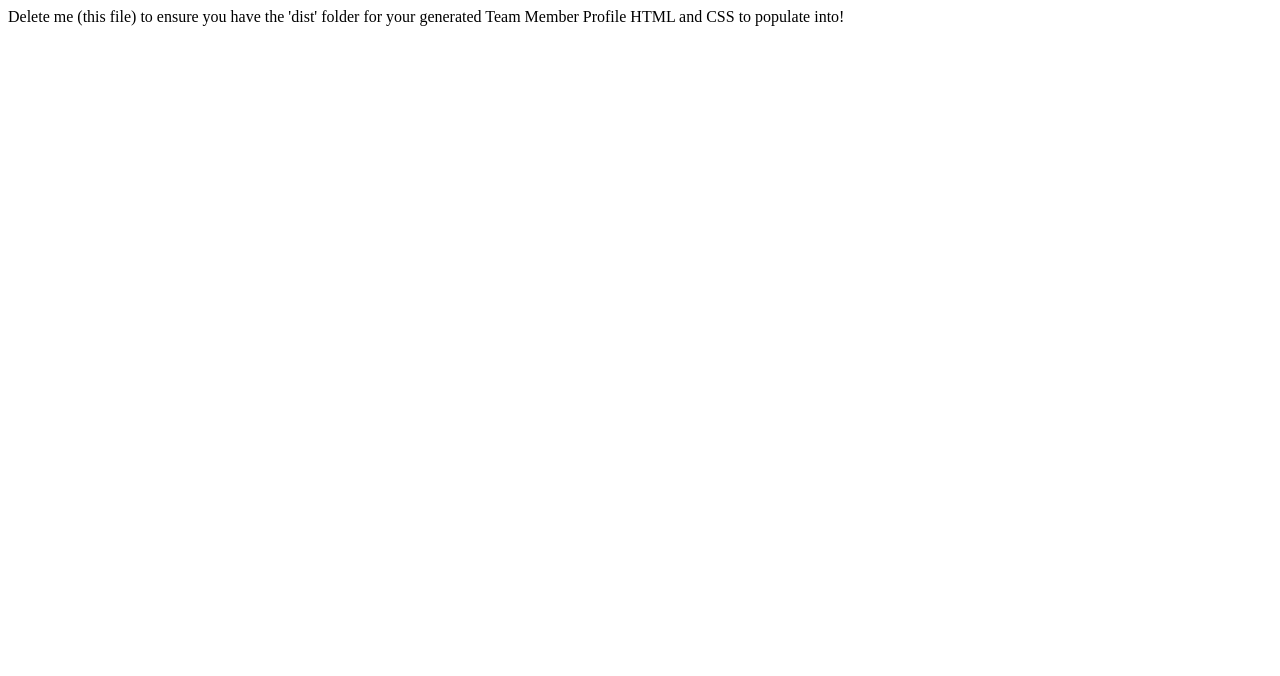
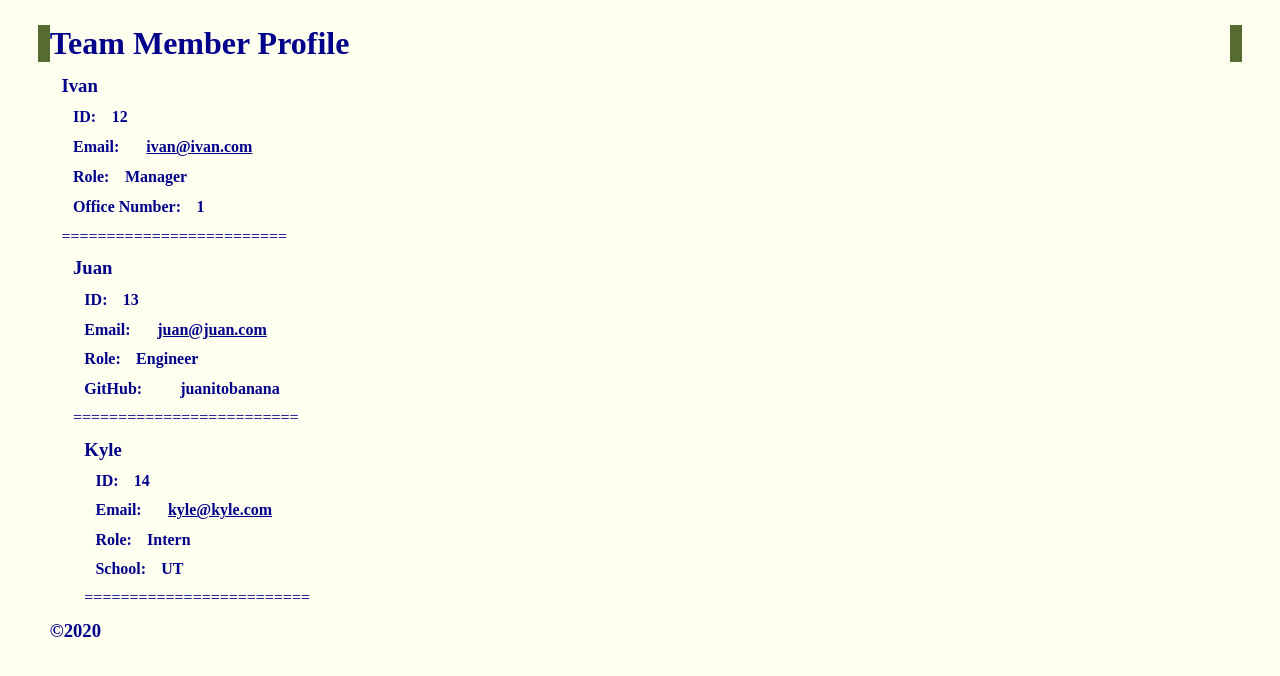
Before and after one commit to kirstgonz/team-profile-generator, a website: page dist/placeholder.html in a window 1280 px wide. Drawn offline with Linux system fonts and the light colour scheme.

Commit message:
updated placeholder.html to have dynamically created file from the generator

```diff
--- a/dist/placeholder.html
+++ b/dist/placeholder.html
@@ -1,3 +1,61 @@
-Delete me (this file) to ensure you have the
+<!-- Delete me (this file) to ensure you have the
 'dist' folder for your generated Team Member Profile
-HTML and CSS to populate into!
+HTML and CSS to populate into!  -->
+
+<!-- Example dynamically created HTML -->
+<!DOCTYPE html>
+    <html lang="en">
+
+    <head>
+      <meta charset="UTF-8">
+      <meta name="viewport" content="width=device-width, initial-scale=1.0">
+      <meta http-equiv="X-UA-Compatible" content="ie=edge">
+      <title>Team Member Generator</title>
+      <link rel="stylesheet" href="https://cdnjs.cloudflare.com/ajax/libs/font-awesome/5.11.2/css/all.min.css">
+      <link href="https://fonts.googleapis.com/css?family=Public+Sans:300i,300,500&display=swap" rel="stylesheet">
+      <link rel="stylesheet" href="style.css">
+    </head>
+
+    <body>
+      <header>
+        <h1>Team Member Profile</h1>
+      </header>
+      <main class="container my-5">
+
+      <div id="employeeBasic">
+        <h3>Ivan</h3>
+        <h4><b>ID:</b> 12</h4>
+        <h4><b>Email:</b> <a href="mailto: ivan@ivan.com?subject= Questions">ivan@ivan.com</a></h4>
+        <h4><b>Role:</b> Manager</h4>
+
+      <h4><b>Office Number:</b> 1</h4>
+
+        <p>=========================</p>
+
+      <div id="employeeBasic">
+        <h3>Juan</h3>
+        <h4><b>ID:</b> 13</h4>
+        <h4><b>Email:</b> <a href="mailto: juan@juan.com?subject= Questions">juan@juan.com</a></h4>
+        <h4><b>Role:</b> Engineer</h4>
+
+      <h4><b>GitHub:</b> <a href="https://github.com/juanitobanana"></a>juanitobanana</h4>
+
+        <p>=========================</p>
+
+      <div id="employeeBasic">
+        <h3>Kyle</h3>
+        <h4><b>ID:</b> 14</h4>
+        <h4><b>Email:</b> <a href="mailto: kyle@kyle.com?subject= Questions">kyle@kyle.com</a></h4>
+        <h4><b>Role:</b> Intern</h4>
+
+      <h4><b>School:</b> UT</h4>
+
+        <p>=========================</p>
+
+      </main>
+
+      <footer class="container text-center py-3">
+        <h3 class="text-dark">&copy;2020</h3>
+      </footer>
+    </body>
+    </html>
--- /dev/null
+++ b/dist/style.css
@@ -0,0 +1,14 @@
+*{
+    margin: 1%;
+    background-color: ivory;
+    color: darkblue
+}
+
+h3 {
+    font-weight: bold;
+}
+
+header {
+    background-color: darkolivegreen;
+    color: black;
+}
```
